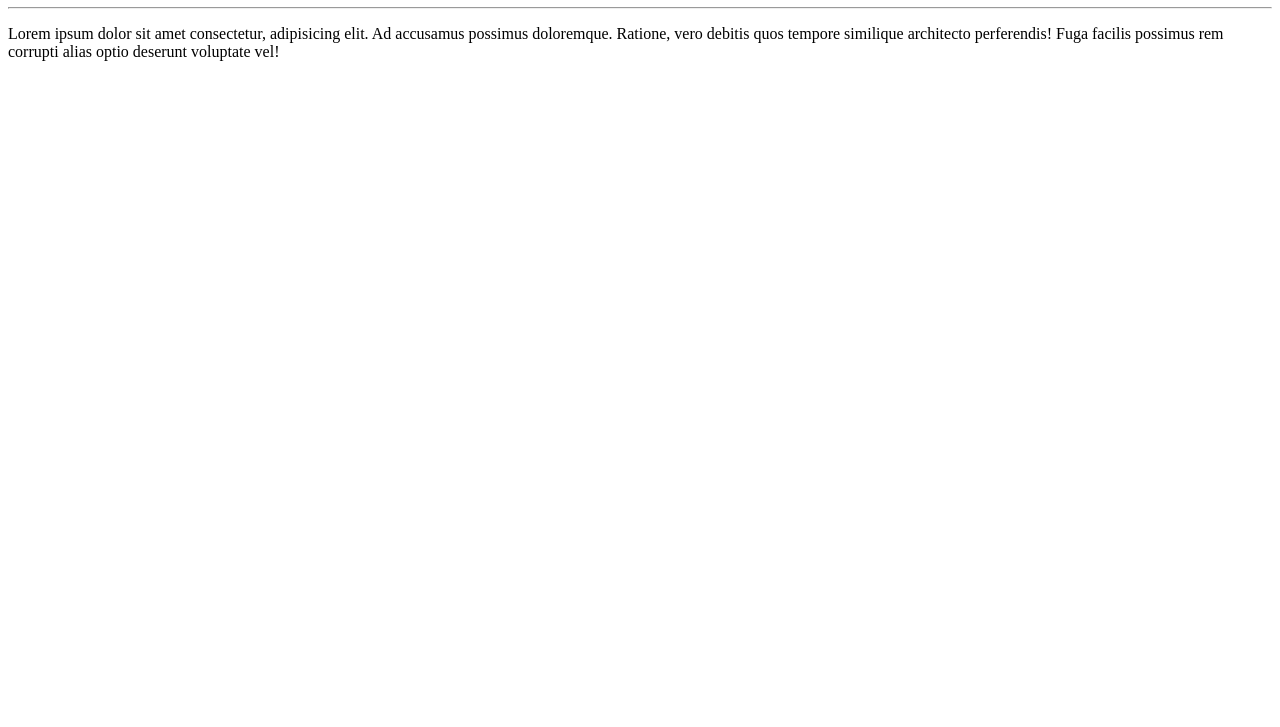
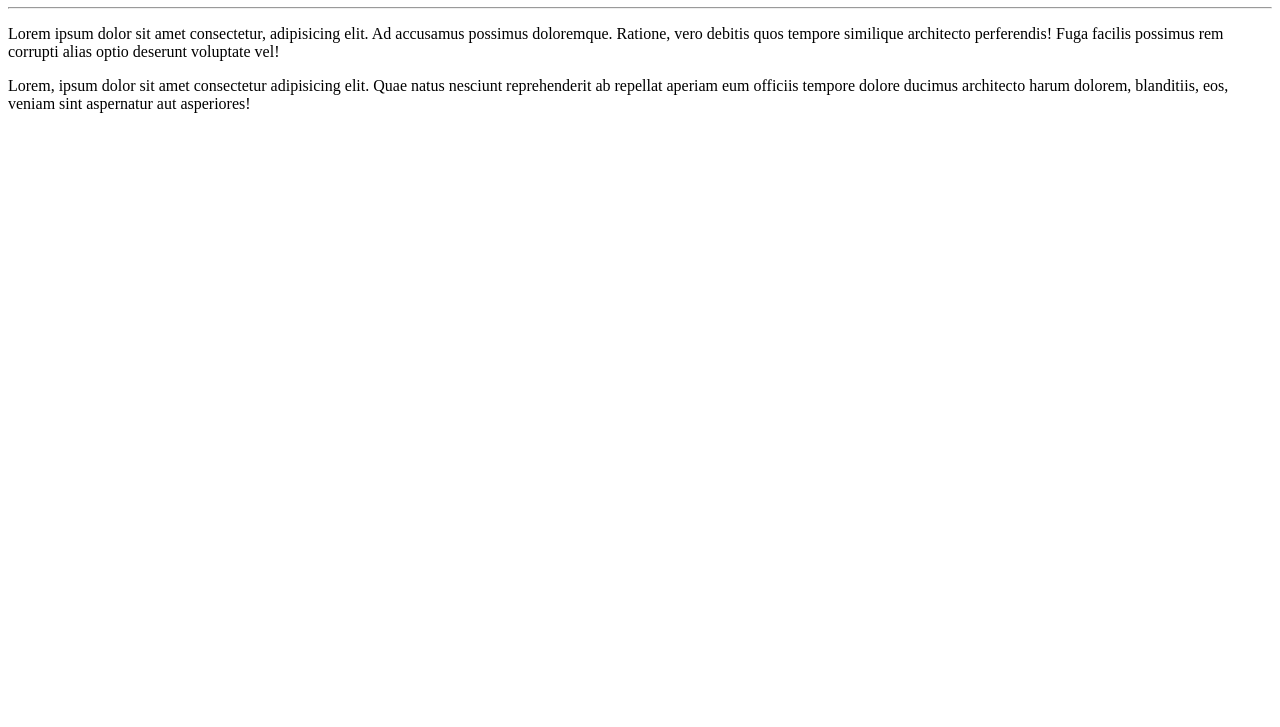
Before and after one commit to paulo-caixeta/Ola-Mundo, a plain HTML site: page site-exemplo/index.html in a window 1280 px wide. Shown: the part 73-800 px from the top of the page. Drawn offline with Linux system fonts and the light colour scheme.

Commit message:
Adicionei um parágrafo

```diff
--- a/site-exemplo/index.html
+++ b/site-exemplo/index.html
@@ -9,5 +9,6 @@
     <h1>Olá, Mundo!</h1>
     <hr>
     <p>Lorem ipsum dolor sit amet consectetur, adipisicing elit. Ad accusamus possimus doloremque. Ratione, vero debitis quos tempore similique architecto perferendis! Fuga facilis possimus rem corrupti alias optio deserunt voluptate vel!</p>
+    <p>Lorem, ipsum dolor sit amet consectetur adipisicing elit. Quae natus nesciunt reprehenderit ab repellat aperiam eum officiis tempore dolore ducimus architecto harum dolorem, blanditiis, eos, veniam sint aspernatur aut asperiores!</p>
 </body>
 </html>
```
